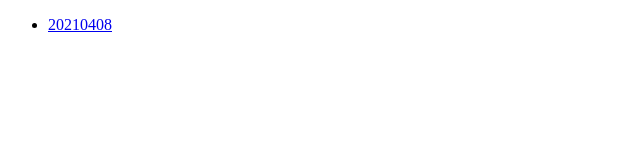
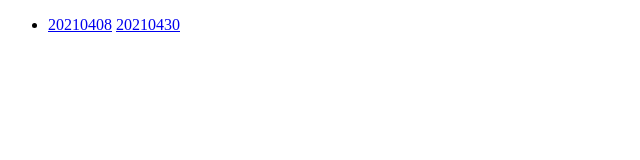
Before and after one commit to alannotnerd/presentations, a plain HTML site: page index.html in a window 1280 px wide. Shown: the whole page, without its empty margins (0-640 px from the left). Drawn offline with Linux system fonts and the light colour scheme.

Commit message:
Update index

```diff
--- a/index.html
+++ b/index.html
@@ -4,6 +4,7 @@
     <ul>
       <li>
         <a href="20210408/">20210408</a>
+        <a href="20210430/">20210430</a>
       </li>
     </ul>
   </body>
```
